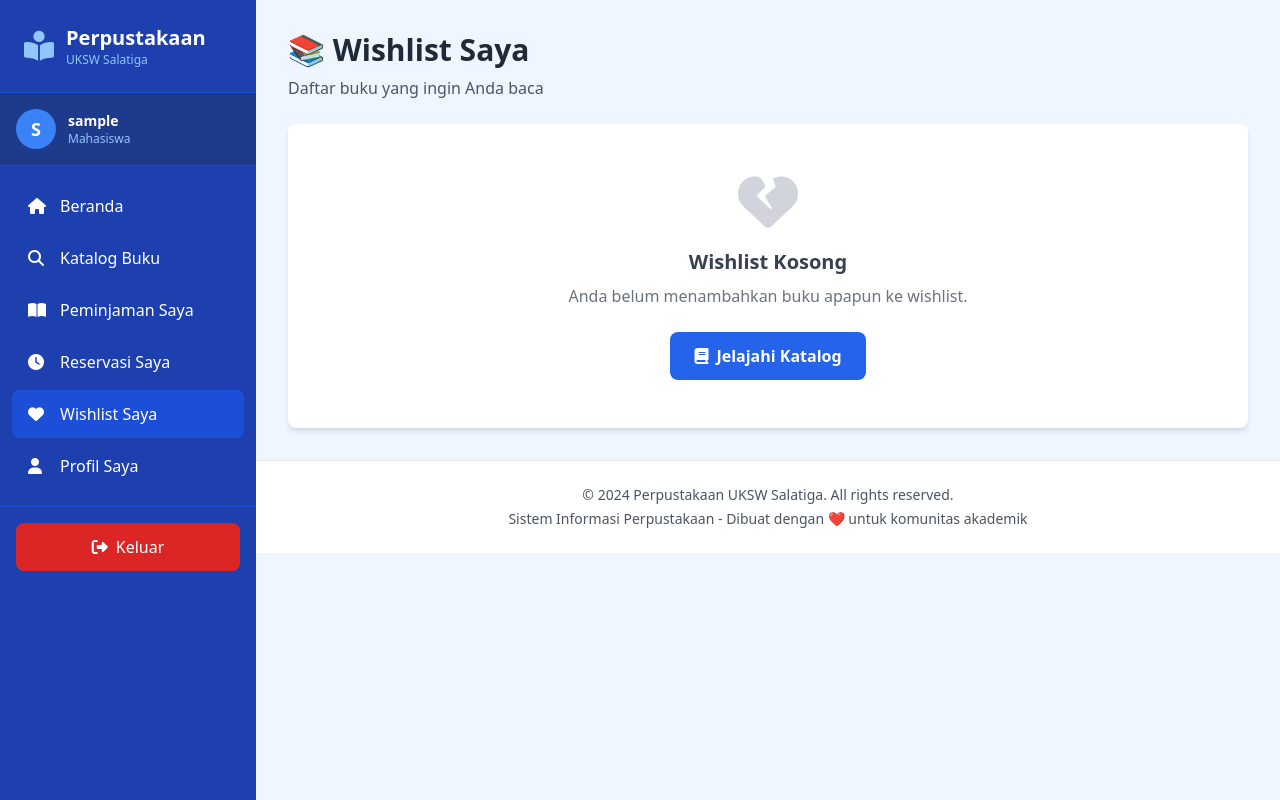
After one commit to 682023025-wq/website_perpustakaan_uksw, a Flask app: page /anggota/wishlist-saya in a window 1280 px wide. The commit adds this page. Run offline with Flask 3, Linux system fonts and the light colour scheme; the visitor is signed in with stand-in values (Sample User, id 1); data that the repository does not hold is empty; some libraries are stand-ins or nearby versions.

Commit message:
Update from task 5f32235f-4ae2-4bf6-9396-318a63e0bce6 (#19)
* Remove borrow button and update wishlist functionality

- Modified perpustakaan_uksw/templates/anggota/detail_buku.html to remove the disabled borrow button and its associated conditional logic
- Updated the wishlist button implementation to always display regardless of stock availability
- Adjusted the action buttons section to only show the wishlist functionality consistently

The template now focuses solely on the wishlist feature for books, removing the placeholder borrow button that was previously disabled. The wishlist button is now consistently available for all books regardless of their stock status.

* update branch

---------

Co-authored-by: qwen.ai[bot] <qwenlm-intl@service.alibaba.com>

```diff
--- a/perpustakaan_uksw/backend/anggota_bp.py
+++ b/perpustakaan_uksw/backend/anggota_bp.py
@@ -4,7 +4,7 @@ Fitur: Katalog, peminjaman saya, reservasi, profil
 """
 from flask import Blueprint, render_template, redirect, url_for, flash, request
 from flask_login import login_required, current_user
-from models import db, Pengguna, Buku, Peminjaman, Reservasi, KategoriBuku
+from models import db, Pengguna, Buku, Peminjaman, Reservasi, KategoriBuku, Wishlist
 from datetime import date, timedelta
 
 anggota_bp = Blueprint('anggota', __name__, template_folder='../templates/anggota')
@@ -95,7 +95,7 @@ def katalog():
 def detail_buku(id):
     """
     Detail Lengkap Buku
-    Sinopsis, lokasi rak, tombol aksi (pinjam/reservasi)
+    Sinopsis, lokasi rak, tombol aksi (pinjam/reservasi/wishlist)
     """
     buku = Buku.query.get_or_404(id)
 
@@ -109,10 +109,17 @@ def detail_buku(id):
     # Cek apakah ada reservasi menunggu untuk buku ini
     ada_reservasi_menunggu = buku.has_pending_reservation()
 
+    # Cek apakah buku sudah ada di wishlist user
+    sudah_di_wishlist = Wishlist.query.filter(
+        Wishlist.id_anggota == current_user.id,
+        Wishlist.id_buku == id
+    ).first() is not None
+
     return render_template('anggota/detail_buku.html',
                          buku=buku,
                          sedang_meminjam=sedang_meminjam,
-                         ada_reservasi_menunggu=ada_reservasi_menunggu)
+                         ada_reservasi_menunggu=ada_reservasi_menunggu,
+                         sudah_di_wishlist=sudah_di_wishlist)
 
 
 @anggota_bp.route('/peminjaman-saya', methods=['GET', 'POST'])
@@ -277,6 +284,71 @@ def reservasi_saya():
                          reservasi_list=reservasi_list)
 
 
+@anggota_bp.route('/wishlist', methods=['POST'])
+@login_required
+def wishlist_action():
+    """
+    Tambah/Hapus buku dari wishlist
+    """
+    action = request.form.get('action')
+    id_buku = request.form.get('id_buku')
+    buku = Buku.query.get(id_buku)
+
+    if not buku:
+        flash('Buku tidak ditemukan.', 'error')
+        return redirect(url_for('anggota.katalog'))
+
+    if action == 'tambah':
+        # Cek apakah sudah ada di wishlist
+        existing = Wishlist.query.filter(
+            Wishlist.id_anggota == current_user.id,
+            Wishlist.id_buku == id_buku
+        ).first()
+
+        if existing:
+            flash('Buku ini sudah ada di wishlist Anda.', 'warning')
+        else:
+            # Tambahkan ke wishlist
+            wishlist_baru = Wishlist(
+                id_anggota=current_user.id,
+                id_buku=id_buku
+            )
+            db.session.add(wishlist_baru)
+            db.session.commit()
+            flash(f'Buku "{buku.judul}" berhasil ditambahkan ke wishlist!', 'success')
+
+    elif action == 'hapus':
+        # Hapus dari wishlist
+        wishlist_item = Wishlist.query.filter(
+            Wishlist.id_anggota == current_user.id,
+            Wishlist.id_buku == id_buku
+        ).first()
+
+        if wishlist_item:
+            db.session.delete(wishlist_item)
+            db.session.commit()
+            flash('Buku dihapus dari wishlist.', 'info')
+
+    # Redirect kembali ke halaman sebelumnya
+    next_page = request.form.get('next_page', 'anggota.katalog')
+    return redirect(url_for(next_page))
+
+
+@anggota_bp.route('/wishlist-saya')
+@login_required
+def wishlist_saya():
+    """
+    Daftar Wishlist Saya
+    Menampilkan semua buku yang ada di wishlist
+    """
+    wishlist_items = current_user.wishlist_items.order_by(
+        Wishlist.tanggal_ditambahkan.desc()
+    ).all()
+
+    return render_template('anggota/wishlist_saya.html',
+                         wishlist_items=wishlist_items)
+
+
 @anggota_bp.route('/profil', methods=['GET', 'POST'])
 @login_required
 def profil():
--- a/perpustakaan_uksw/models.py
+++ b/perpustakaan_uksw/models.py
@@ -232,3 +232,27 @@ class Reservasi(db.Model):
         if self.status_antrian != 'siap_diambil' or not self.tgl_notifikasi:
             return False
         return datetime.utcnow() > self.tgl_notifikasi.replace(hour=0, minute=0, second=0)
+
+
+class Wishlist(db.Model):
+    """
+    Model untuk tabel wishlist
+    Menyimpan daftar buku yang ingin dibaca oleh anggota
+    """
+    __tablename__ = 'wishlist'
+
+    id = db.Column(db.Integer, primary_key=True, autoincrement=True)
+    id_anggota = db.Column(db.Integer, db.ForeignKey('pengguna.id', ondelete='CASCADE'), nullable=False)
+    id_buku = db.Column(db.Integer, db.ForeignKey('buku.id', ondelete='CASCADE'), nullable=False)
+    tanggal_ditambahkan = db.Column(db.DateTime, default=datetime.utcnow)
+
+    # Relasi ke pengguna dan buku
+    anggota = db.relationship('Pengguna', backref=db.backref('wishlist_items', lazy='dynamic'))
+    buku = db.relationship('Buku', backref=db.backref('wishlist_items', lazy='dynamic'))
+
+    __table_args__ = (
+        db.UniqueConstraint('id_anggota', 'id_buku', name='unique_wishlist'),
+    )
+
+    def __repr__(self):
+        return f'<Wishlist anggota={self.id_anggota} buku={self.id_buku}>'
--- /dev/null
+++ b/perpustakaan_uksw/templates/anggota/wishlist_saya.html
@@ -0,0 +1,86 @@
+{% extends 'base.html' %}
+
+{% block title %}Wishlist Saya - Perpustakaan UKSW{% endblock %}
+
+{% block content %}
+<div class="max-w-6xl mx-auto">
+    <!-- Header -->
+    <div class="mb-6">
+        <h1 class="text-3xl font-bold text-gray-800 mb-2">📚 Wishlist Saya</h1>
+        <p class="text-gray-600">Daftar buku yang ingin Anda baca</p>
+    </div>
+
+    <!-- Wishlist Items -->
+    {% if wishlist_items %}
+    <div class="grid grid-cols-1 md:grid-cols-2 lg:grid-cols-3 gap-6">
+        {% for item in wishlist_items %}
+        <div class="bg-white rounded-lg shadow-md overflow-hidden hover:shadow-lg transition-shadow">
+            <!-- Cover -->
+            <div class="aspect-[3/4] bg-gradient-to-br from-uksw-blue-100 to-uksw-blue-200 relative">
+                {% if item.buku.url_cover %}
+                <img src="{{ item.buku.url_cover }}"
+                     alt="Cover {{ item.buku.judul }}"
+                     class="w-full h-full object-cover"
+                     onerror="this.parentElement.innerHTML='<i class=\'fas fa-book text-6xl text-uksw-blue-300 absolute top-1/2 left-1/2 transform -translate-x-1/2 -translate-y-1/2\'></i>'">
+                {% else %}
+                <i class="fas fa-book text-6xl text-uksw-blue-300 absolute top-1/2 left-1/2 transform -translate-x-1/2 -translate-y-1/2"></i>
+                {% endif %}
+
+                <!-- Status Badge -->
+                <div class="absolute top-2 right-2">
+                    {% if item.buku.stok_tersedia > 0 %}
+                    <span class="bg-green-500 text-white text-xs px-2 py-1 rounded-full">
+                        <i class="fas fa-check-circle mr-1"></i>Tersedia
+                    </span>
+                    {% else %}
+                    <span class="bg-red-500 text-white text-xs px-2 py-1 rounded-full">
+                        <i class="fas fa-times-circle mr-1"></i>Habis
+                    </span>
+                    {% endif %}
+                </div>
+            </div>
+
+            <!-- Info -->
+            <div class="p-4">
+                <h3 class="font-bold text-gray-800 mb-1 line-clamp-2">{{ item.buku.judul }}</h3>
+                <p class="text-sm text-gray-600 mb-2">{{ item.buku.penulis }}</p>
+
+                <div class="flex items-center justify-between mb-3">
+                    <span class="text-xs text-gray-500">
+                        <i class="fas fa-calendar mr-1"></i>{{ item.tanggal_ditambahkan.strftime('%d %b %Y') }}
+                    </span>
+                </div>
+
+                <!-- Actions -->
+                <div class="flex gap-2">
+                    <a href="{{ url_for('anggota.detail_buku', id=item.buku.id) }}"
+                       class="flex-1 text-center bg-uksw-blue-600 hover:bg-uksw-blue-700 text-white text-sm py-2 px-3 rounded transition-colors">
+                        <i class="fas fa-eye mr-1"></i>Lihat Detail
+                    </a>
+                    <form method="POST" action="{{ url_for('anggota.wishlist_action') }}" class="flex-1">
+                        <input type="hidden" name="id_buku" value="{{ item.buku.id }}">
+                        <input type="hidden" name="action" value="hapus">
+                        <input type="hidden" name="next_page" value="anggota.wishlist_saya">
+                        <button type="submit" class="w-full bg-red-600 hover:bg-red-700 text-white text-sm py-2 px-3 rounded transition-colors">
+                            <i class="fas fa-trash mr-1"></i>Hapus
+                        </button>
+                    </form>
+                </div>
+            </div>
+        </div>
+        {% endfor %}
+    </div>
+    {% else %}
+    <!-- Empty State -->
+    <div class="bg-white rounded-lg shadow-md p-12 text-center">
+        <i class="fas fa-heart-broken text-6xl text-gray-300 mb-4"></i>
+        <h3 class="text-xl font-semibold text-gray-700 mb-2">Wishlist Kosong</h3>
+        <p class="text-gray-500 mb-6">Anda belum menambahkan buku apapun ke wishlist.</p>
+        <a href="{{ url_for('anggota.katalog') }}"
+           class="inline-flex items-center bg-uksw-blue-600 hover:bg-uksw-blue-700 text-white font-semibold py-3 px-6 rounded-lg transition-colors">
+            <i class="fas fa-book mr-2"></i>Jelajahi Katalog
+        </a>
+    </div>
+    {% endif %}
+</div>
+{% endblock %}
--- a/perpustakaan_uksw/templates/base.html
+++ b/perpustakaan_uksw/templates/base.html
@@ -236,6 +236,13 @@
                         <li>
                             <a href="{{ url_for('anggota.reservasi_saya') }}"
                                class="flex items-center space-x-3 px-4 py-3 rounded-lg hover:bg-uksw-blue-700 transition-colors {% if request.endpoint == 'anggota.reservasi_saya' %}bg-uksw-blue-700{% endif %}">
+                                <i class="fas fa-clock w-5"></i>
+                                <span>Reservasi Saya</span>
+                            </a>
+                        </li>
+                        <li>
+                            <a href="{{ url_for('anggota.wishlist_saya') }}"
+                               class="flex items-center space-x-3 px-4 py-3 rounded-lg hover:bg-uksw-blue-700 transition-colors {% if request.endpoint == 'anggota.wishlist_saya' %}bg-uksw-blue-700{% endif %}">
                                 <i class="fas fa-heart w-5"></i>
                                 <span>Wishlist Saya</span>
                             </a>
```
Also changed, not shown: perpustakaan_uksw/templates/anggota/detail_buku.html (+8 -3 lines), 1 other file.
